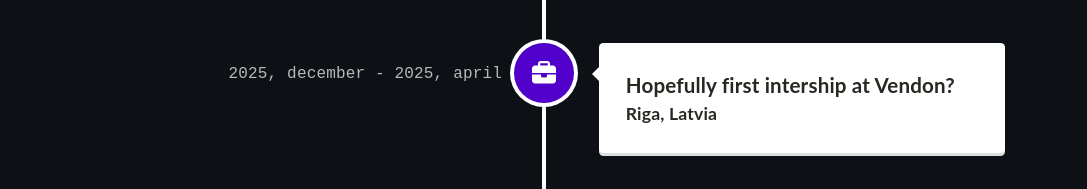
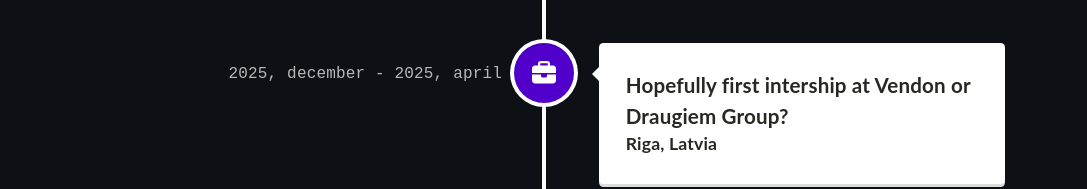
Before and after one commit to MatissRolavs/portfolio1, a React (Create React App) app: page / in a window 1280 px wide. Shown: the part 2062-2251 px from the top of the page, without its empty margins (96-1183 px from the left). Built offline with nearby package versions, Linux system fonts and the light colour scheme.

Commit message:
Update Timeline.tsx

```diff
--- a/src/components/Timeline.tsx
+++ b/src/components/Timeline.tsx
@@ -29,7 +29,7 @@ function Timeline() {
             iconStyle={{ background: '#5000ca', color: 'rgb(39, 40, 34)' }}
             icon={<FontAwesomeIcon icon={faBriefcase} />}
           >
-            <h3 className="vertical-timeline-element-title">Hopefully first intership at Vendon?</h3>
+            <h3 className="vertical-timeline-element-title">Hopefully first intership at Vendon or Draugiem Group?</h3>
             <h4 className="vertical-timeline-element-subtitle">Riga, Latvia</h4>
           </VerticalTimelineElement>
         </VerticalTimeline>
```
